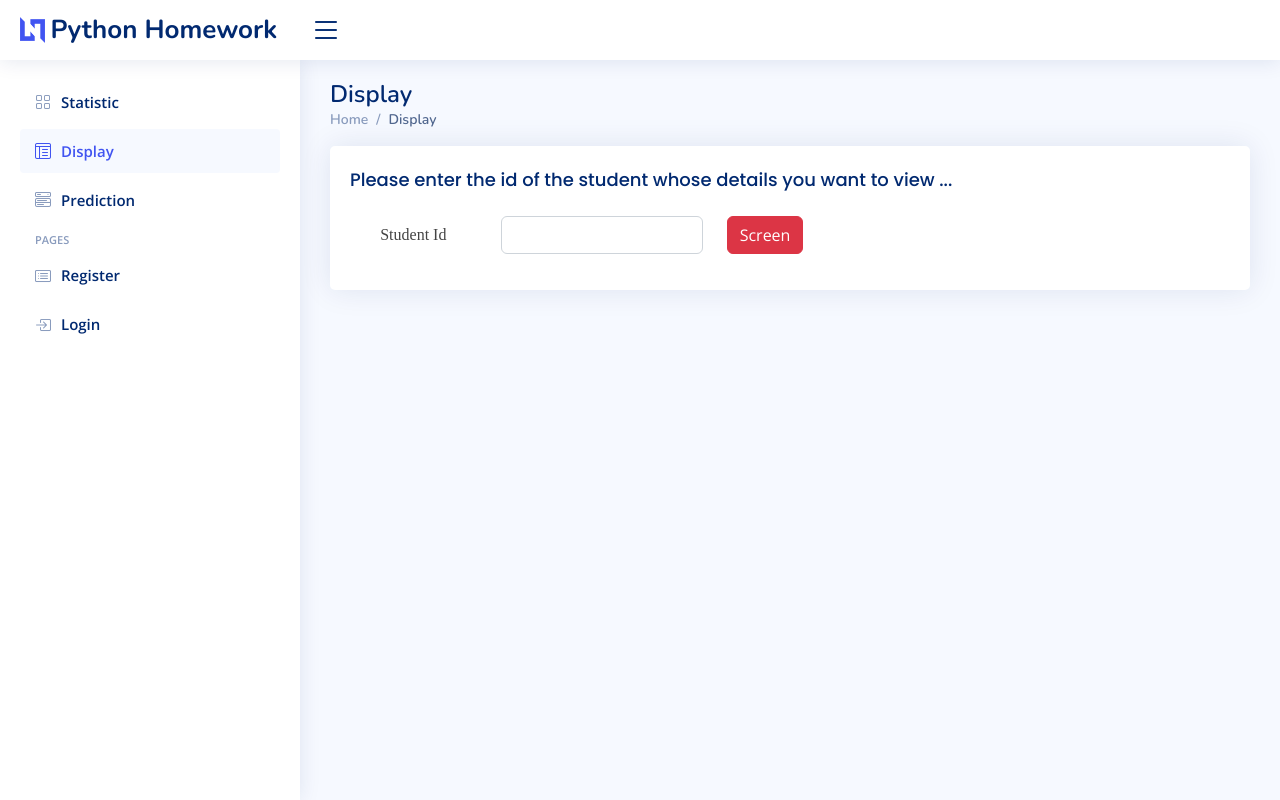
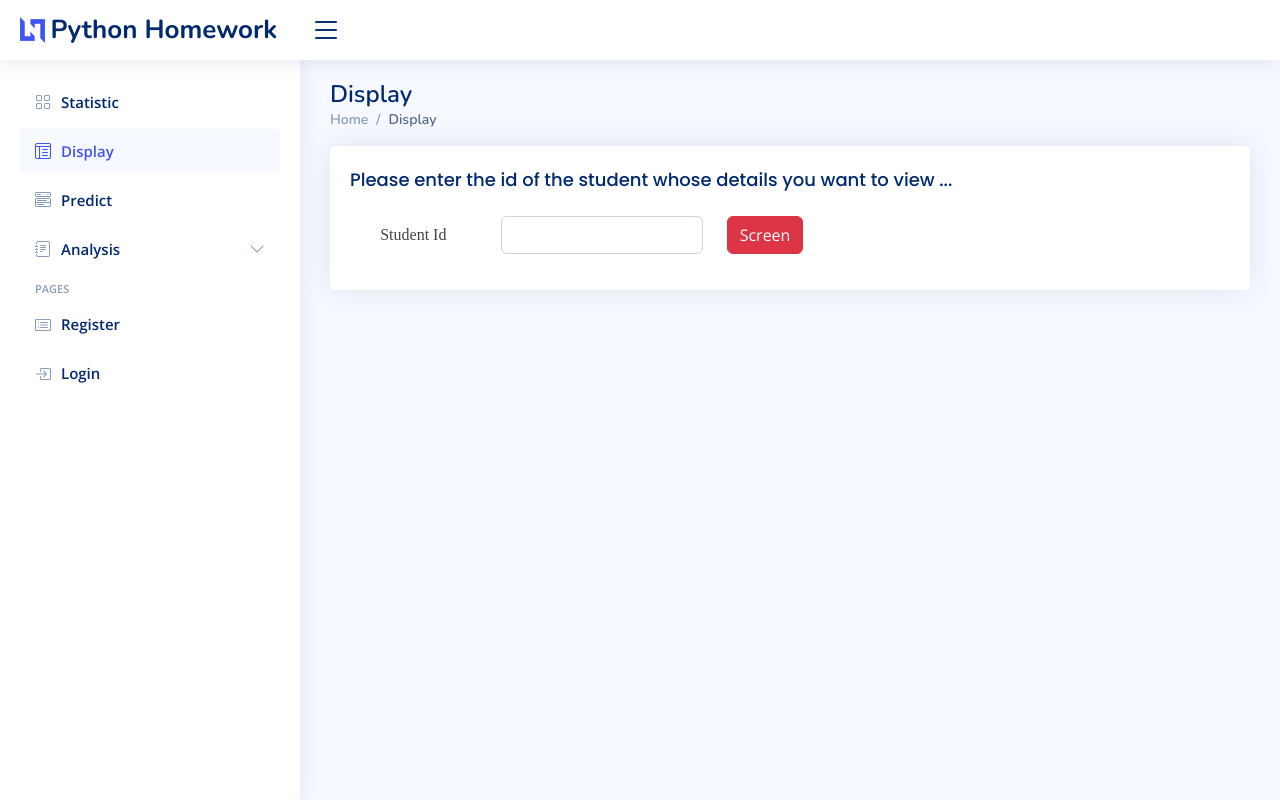
Before and after one commit to Xu2729/BUAA-Python-Homework-Data-Visualization-Website, a Django app: page /display/ in a window 1280 px wide. Run offline with Django 3.2, Linux system fonts and the light colour scheme; parts of the project's set-up code (start-up, migrations or seed data) failed here and were passed over; some libraries are stand-ins or nearby versions.

Commit message:
“解决display页面侧边栏异常问题”

```diff
--- a/statistic/templates/display.html
+++ b/statistic/templates/display.html
@@ -72,9 +72,52 @@
 
         <li class="nav-item">
             <a class="nav-link collapsed" href="/predict/">
-                <i class="bi bi-menu-button-wide"></i><span>Prediction</span>
+                <i class="bi bi-menu-button-wide"></i><span>Predict</span>
             </a>
         </li><!-- End Prediction Page Nav -->
+
+        <li class="nav-item">
+            <a class="nav-link  collapsed" data-bs-target="#forms-nav" data-bs-toggle="collapse" href="#">
+                <i class="bi bi-journal-text"></i><span>Analysis</span><i class="bi bi-chevron-down ms-auto"></i>
+            </a>
+            <ul id="forms-nav" class="nav-content collapse" data-bs-parent="#sidebar-nav">
+                <li>
+                    <a href="/analysis/data/overview">
+                        <i class="bi bi-circle"></i><span>Data Overview</span>
+                    </a>
+                </li>
+                <li>
+                    <a href="/analysis/data/analysis" >
+                        <i class="bi bi-circle"></i><span>Data Analysis</span>
+                    </a>
+                </li>
+                <li>
+                    <a href="/analysis/model/construction">
+                        <i class="bi bi-circle"></i><span>Model Construction</span>
+                    </a>
+                </li>
+                <li>
+                    <a href="/analysis/data/prepocessing">
+                        <i class="bi bi-circle"></i><span>Data Preprocessing</span>
+                    </a>
+                </li>
+                <li>
+                    <a href="/analysis/feature/selection">
+                        <i class="bi bi-circle"></i><span>Feature Selection</span>
+                    </a>
+                </li>
+                <li>
+                    <a href="/analysis/model/training">
+                        <i class="bi bi-circle"></i><span>Model Training</span>
+                    </a>
+                </li>
+                <li>
+                    <a href="/analysis/prediction">
+                        <i class="bi bi-circle"></i><span>Prediction</span>
+                    </a>
+                </li>
+            </ul>
+        </li><!-- End Forms Nav -->
 
         <li class="nav-heading">Pages</li>
 
```
Also changed, not shown: statistic/templates/Feature_importance.html (+5 -5 lines), statistic/templates/Heatmap.html (+5 -5 lines), statistic/templates/Model-Accuracy.html (+13 -13 lines).
